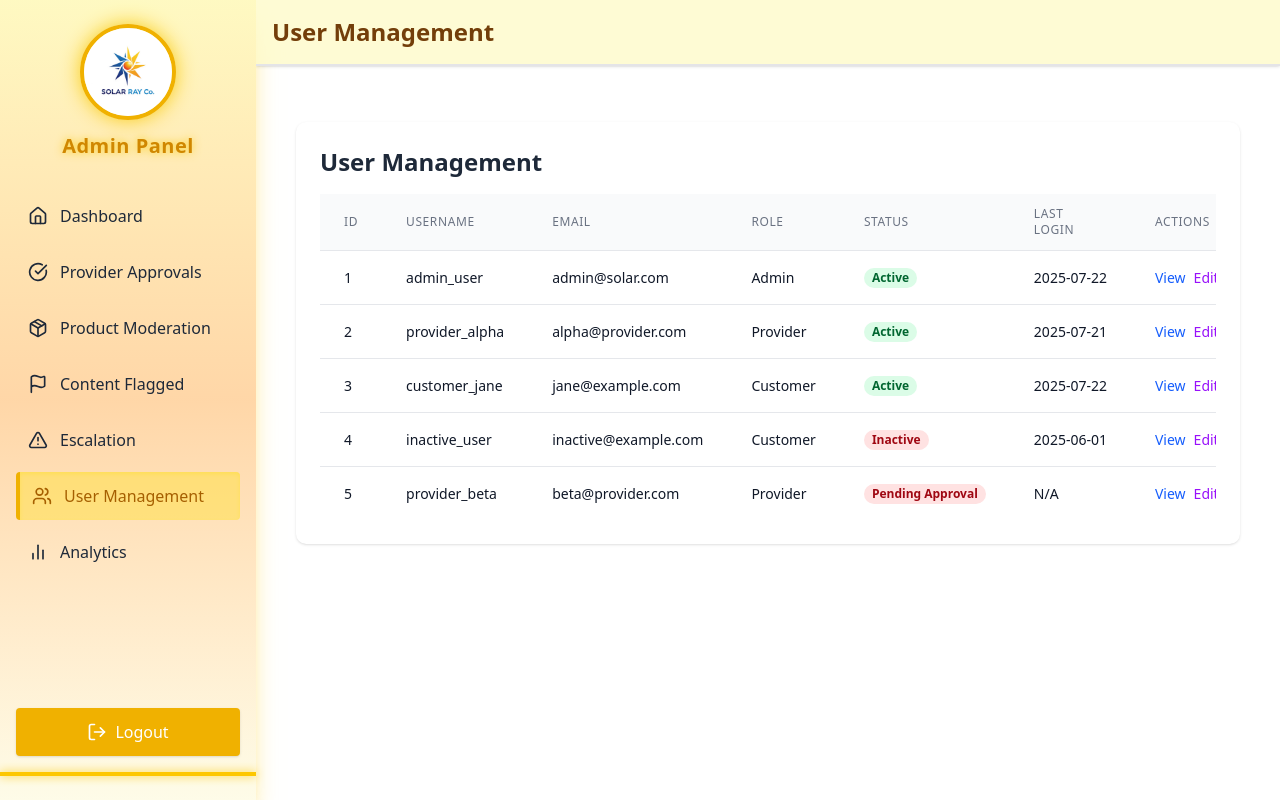
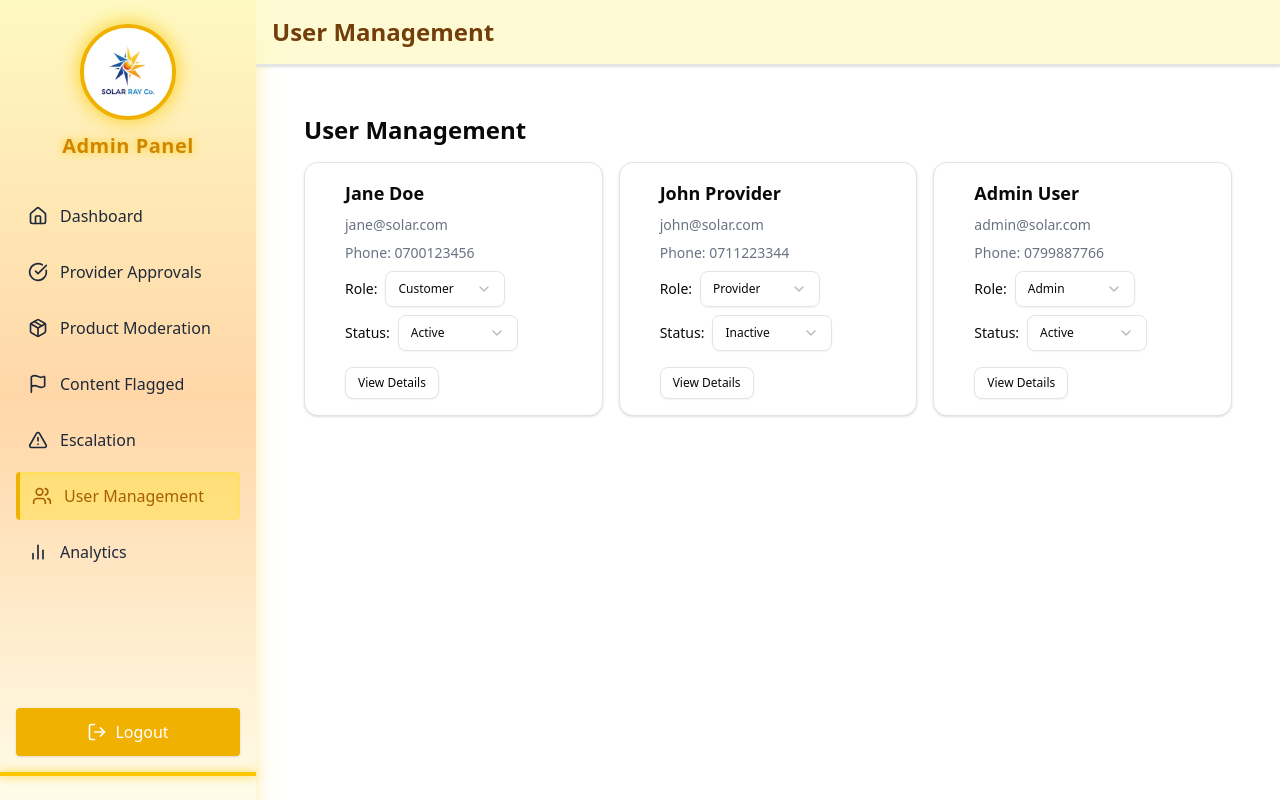
Before and after one commit to Michael-Munga/Ray-Solar-Solutions-Frontend, a React (Vite) app: page /users in a window 1280 px wide. Built offline with nearby package versions, Linux system fonts and the light colour scheme.

Commit message:
Allow admin to change user role (customer, provider, admin) and enable status toggling (active/inactive)

```diff
--- a/src/pages/admin/UserManagement.jsx
+++ b/src/pages/admin/UserManagement.jsx
@@ -1,193 +1,112 @@
 import React, { useState } from 'react';
-import { X } from 'lucide-react'; // For modal close icon
+import { Card, CardContent } from '@/components/ui/card';
+import { Dialog, DialogContent, DialogHeader, DialogTitle, DialogTrigger } from '@/components/ui/dialog';
+import { Button } from '@/components/ui/button';
+import { Select, SelectTrigger, SelectValue, SelectContent, SelectItem } from '@/components/ui/select';
+import { Badge } from '@/components/ui/badge';
 
-function UserManagement() {
-  // Dummy Data for Users
-  const [users, setUsers] = useState([
-    { id: 1, username: 'admin_user', email: 'admin@solar.com', role: 'Admin', status: 'Active', lastLogin: '2025-07-22', registered: '2024-01-01' },
-    { id: 2, username: 'provider_alpha', email: 'alpha@provider.com', role: 'Provider', status: 'Active', lastLogin: '2025-07-21', registered: '2024-03-10' },
-    { id: 3, username: 'customer_jane', email: 'jane@example.com', role: 'Customer', status: 'Active', lastLogin: '2025-07-22', registered: '2024-05-15' },
-    { id: 4, username: 'inactive_user', email: 'inactive@example.com', role: 'Customer', status: 'Inactive', lastLogin: '2025-06-01', registered: '2024-02-20' },
-    { id: 5, username: 'provider_beta', email: 'beta@provider.com', role: 'Provider', status: 'Pending Approval', lastLogin: null, registered: '2025-07-21' },
-  ]);
+const dummyUsers = [
+  {
+    id: 1,
+    name: 'Jane Doe',
+    email: 'jane@solar.com',
+    role: 'customer',
+    status: 'active',
+    phone: '0700123456',
+  },
+  {
+    id: 2,
+    name: 'John Provider',
+    email: 'john@solar.com',
+    role: 'provider',
+    status: 'inactive',
+    phone: '0711223344',
+  },
+  {
+    id: 3,
+    name: 'Admin User',
+    email: 'admin@solar.com',
+    role: 'admin',
+    status: 'active',
+    phone: '0799887766',
+  },
+];
 
-  const [isModalOpen, setIsModalOpen] = useState(false);
-  const [selectedUser, setSelectedUser] = useState(null);
-  const [actionType, setActionType] = useState(null); // 'view', 'edit', 'toggle_status', 'reset_password'
-  const [editedUser, setEditedUser] = useState(null);
+const statusColor = {
+  active: 'bg-green-100 text-green-800',
+  inactive: 'bg-red-100 text-red-800',
+};
 
-  const handleViewDetails = (user) => {
-    setSelectedUser(user);
-    setActionType('view');
-    setIsModalOpen(true);
+export default function UserManagement() {
+  const [users, setUsers] = useState(dummyUsers);
+
+  const handleRoleChange = (id, newRole) => {
+    setUsers(users.map(user => user.id === id ? { ...user, role: newRole } : user));
   };
 
-  const handleEditClick = (user) => {
-    setSelectedUser(user);
-    setEditedUser({ ...user }); // Copy for editing
-    setActionType('edit');
-    setIsModalOpen(true);
-  };
-
-  const handleToggleStatus = (user) => {
-    setSelectedUser(user);
-    setActionType('toggle_status');
-    setIsModalOpen(true);
-  };
-
-  const handleEditChange = (e) => {
-    const { name, value, type, checked } = e.target;
-    setEditedUser(prev => ({
-      ...prev,
-      [name]: type === 'checkbox' ? checked : value
-    }));
-  };
-
-  const confirmAction = () => {
-    // api request
-    if (!selectedUser) return;
-
-    let updatedUsers = [...users];
-    let message = "";
-
-    if (actionType === 'edit' && editedUser) {
-      updatedUsers = updatedUsers.map(u => u.id === editedUser.id ? editedUser : u);
-      message = `User '${editedUser.username}' updated!`;
-    } else if (actionType === 'toggle_status') {
-      const newStatus = selectedUser.status === 'Active' ? 'Inactive' : 'Active';
-      updatedUsers = updatedUsers.map(u => u.id === selectedUser.id ? { ...u, status: newStatus } : u);
-      message = `User '${selectedUser.username}' status changed to ${newStatus}!`;
-    } else if (actionType === 'reset_password') {
-      message = `Password reset for '${selectedUser.username}' (Simulated: email sent)!`;
-    } else {
-      return;
-    }
-
-    setUsers(updatedUsers);
-    setIsModalOpen(false);
-    setSelectedUser(null);
-    setEditedUser(null);
-    alert(message);
+  const handleStatusChange = (id, newStatus) => {
+    setUsers(users.map(user => user.id === id ? { ...user, status: newStatus } : user));
   };
 
   return (
-    <div className="container mx-auto px-4 py-8">
-      <div className="bg-white rounded-lg shadow p-6 mb-6">
-        <h2 className="text-2xl font-semibold text-gray-800 mb-4">User Management</h2>
-        <div className="overflow-x-auto">
-          <table className="min-w-full divide-y divide-gray-200">
-            <thead className="bg-gray-50">
-              <tr>
-                <th className="px-6 py-3 text-left text-xs font-medium text-gray-500 uppercase tracking-wider">ID</th>
-                <th className="px-6 py-3 text-left text-xs font-medium text-gray-500 uppercase tracking-wider">Username</th>
-                <th className="px-6 py-3 text-left text-xs font-medium text-gray-500 uppercase tracking-wider">Email</th>
-                <th className="px-6 py-3 text-left text-xs font-medium text-gray-500 uppercase tracking-wider">Role</th>
-                <th className="px-6 py-3 text-left text-xs font-medium text-gray-500 uppercase tracking-wider">Status</th>
-                <th className="px-6 py-3 text-left text-xs font-medium text-gray-500 uppercase tracking-wider">Last Login</th>
-                <th className="px-6 py-3 text-left text-xs font-medium text-gray-500 uppercase tracking-wider">Actions</th>
-              </tr>
-            </thead>
-            <tbody className="bg-white divide-y divide-gray-200">
-              {users.map((user) => (
-                <tr key={user.id}>
-                  <td className="px-6 py-4 whitespace-nowrap text-sm text-gray-900">{user.id}</td>
-                  <td className="px-6 py-4 whitespace-nowrap text-sm text-gray-900">{user.username}</td>
-                  <td className="px-6 py-4 whitespace-nowrap text-sm text-gray-900">{user.email}</td>
-                  <td className="px-6 py-4 whitespace-nowrap text-sm text-gray-900">{user.role}</td>
-                  <td className="px-6 py-4 whitespace-nowrap text-sm text-gray-900">
-                    <span className={`px-2 inline-flex text-xs leading-5 font-semibold rounded-full ${
-                      user.status === 'Active' ? 'bg-green-100 text-green-800' : 'bg-red-100 text-red-800'
-                    }`}>
-                      {user.status}
-                    </span>
-                  </td>
-                  <td className="px-6 py-4 whitespace-nowrap text-sm text-gray-900">{user.lastLogin || 'N/A'}</td>
-                  <td className="px-6 py-4 whitespace-nowrap text-sm font-medium">
-                    <button onClick={() => handleViewDetails(user)} className="text-blue-600 hover:text-blue-900 mr-2">View</button>
-                    <button onClick={() => handleEditClick(user)} className="text-purple-600 hover:text-purple-900 mr-2">Edit</button>
-                    {user.status === 'Active' ? (
-                      <button onClick={() => handleToggleStatus(user)} className="text-orange-600 hover:text-orange-900">Deactivate</button>
-                    ) : (
-                      <button onClick={() => handleToggleStatus(user)} className="text-green-600 hover:text-green-900">Activate</button>
-                    )}
-                  </td>
-                </tr>
-              ))}
-            </tbody>
-          </table>
-        </div>
+    <div className="p-6 space-y-4">
+      <h1 className="text-2xl font-bold mb-4">User Management</h1>
+
+      <div className="grid grid-cols-1 md:grid-cols-2 lg:grid-cols-3 gap-4">
+        {users.map(user => (
+          <Card key={user.id} className="p-4 shadow-sm border rounded-xl">
+            <CardContent className="space-y-2">
+              <div className="text-lg font-semibold">{user.name}</div>
+              <div className="text-sm text-gray-500">{user.email}</div>
+              <div className="text-sm text-gray-500">Phone: {user.phone}</div>
+
+              <div className="flex items-center gap-2">
+                <span className="text-sm font-medium">Role:</span>
+                <Select value={user.role} onValueChange={(val) => handleRoleChange(user.id, val)}>
+                  <SelectTrigger className="w-[120px] text-xs">
+                    <SelectValue />
+                  </SelectTrigger>
+                  <SelectContent>
+                    <SelectItem value="customer">Customer</SelectItem>
+                    <SelectItem value="provider">Provider</SelectItem>
+                    <SelectItem value="admin">Admin</SelectItem>
+                  </SelectContent>
+                </Select>
+              </div>
+
+              <div className="flex items-center gap-2">
+                <span className="text-sm font-medium">Status:</span>
+                <Select value={user.status} onValueChange={(val) => handleStatusChange(user.id, val)}>
+                  <SelectTrigger className="w-[120px] text-xs">
+                    <SelectValue />
+                  </SelectTrigger>
+                  <SelectContent>
+                    <SelectItem value="active">Active</SelectItem>
+                    <SelectItem value="inactive">Inactive</SelectItem>
+                  </SelectContent>
+                </Select>
+              </div>
+
+              <Dialog>
+                <DialogTrigger asChild>
+                  <Button size="sm" variant="outline" className="mt-2 text-xs">View Details</Button>
+                </DialogTrigger>
+                <DialogContent>
+                  <DialogHeader>
+                    <DialogTitle>{user.name}'s Details</DialogTitle>
+                  </DialogHeader>
+                  <div className="space-y-2 text-sm">
+                    <p><strong>Email:</strong> {user.email}</p>
+                    <p><strong>Phone:</strong> {user.phone}</p>
+                    <p><strong>Role:</strong> {user.role}</p>
+                    <p><strong>Status:</strong> <Badge className={statusColor[user.status]}>{user.status}</Badge></p>
+                  </div>
+                </DialogContent>
+              </Dialog>
+            </CardContent>
+          </Card>
+        ))}
       </div>
-
-      {/* Basic Modal Implementation */}
-      {isModalOpen && selectedUser && (
-        <div className="fixed inset-0 bg-gray-600 bg-opacity-50 flex justify-center items-center z-50 p-4">
-          <div className="bg-white rounded-lg shadow-xl w-full max-w-lg mx-auto overflow-hidden">
-            <div className="flex justify-between items-center p-4 border-b">
-              <h3 className="text-xl font-semibold text-gray-800">
-                {actionType === 'view' ? 'User Details' :
-                 actionType === 'edit' ? 'Edit User' :
-                 actionType === 'toggle_status' ? 'Change User Status' : 'Action'}
-              </h3>
-              <button onClick={() => setIsModalOpen(false)} className="text-gray-500 hover:text-gray-700">
-                <X size={24} />
-              </button>
-            </div>
-            <div className="p-4">
-              {actionType === 'view' && (
-                <>
-                  <p><strong>Username:</strong> {selectedUser.username}</p>
-                  <p><strong>Email:</strong> {selectedUser.email}</p>
-                  <p><strong>Role:</strong> {selectedUser.role}</p>
-                  <p><strong>Status:</strong> {selectedUser.status}</p>
-                  <p><strong>Last Login:</strong> {selectedUser.lastLogin || 'N/A'}</p>
-                  <p><strong>Registered:</strong> {selectedUser.registered}</p>
-                </>
-              )}
-              {actionType === 'edit' && editedUser && (
-                <form>
-                  <div className="mb-2">
-                    <label className="block text-sm font-medium text-gray-700">Username</label>
-                    <input type="text" name="username" value={editedUser.username} onChange={handleEditChange} className="mt-1 block w-full border border-gray-300 rounded-md shadow-sm p-2" />
-                  </div>
-                  <div className="mb-2">
-                    <label className="block text-sm font-medium text-gray-700">Email</label>
-                    <input type="email" name="email" value={editedUser.email} onChange={handleEditChange} className="mt-1 block w-full border border-gray-300 rounded-md shadow-sm p-2" />
-                  </div>
-                  <div className="mb-2">
-                    <label className="block text-sm font-medium text-gray-700">Role</label>
-                    <select name="role" value={editedUser.role} onChange={handleEditChange} className="mt-1 block w-full border border-gray-300 rounded-md shadow-sm p-2">
-                      <option value="Admin">Admin</option>
-                      <option value="Provider">Provider</option>
-                      <option value="Customer">Customer</option>
-                    </select>
-                  </div>
-                  <div className="mb-2">
-                    <label className="block text-sm font-medium text-gray-700">Status</label>
-                    <select name="status" value={editedUser.status} onChange={handleEditChange} className="mt-1 block w-full border border-gray-300 rounded-md shadow-sm p-2">
-                      <option value="Active">Active</option>
-                      <option value="Inactive">Inactive</option>
-                      <option value="Pending Approval">Pending Approval</option> {/* For new providers */}
-                    </select>
-                  </div>
-                </form>
-              )}
-              {actionType === 'toggle_status' && (
-                <p>Are you sure you want to change the status of **{selectedUser.username}** to **{selectedUser.status === 'Active' ? 'Inactive' : 'Active'}**?</p>
-              )}
-            </div>
-            <div className="p-4 border-t flex justify-end space-x-2">
-              <button onClick={() => setIsModalOpen(false)} className="px-4 py-2 bg-gray-300 text-gray-800 rounded hover:bg-gray-400">Cancel</button>
-              {(actionType === 'edit' || actionType === 'toggle_status') && (
-                <button onClick={confirmAction} className="px-4 py-2 bg-blue-600 text-white rounded hover:bg-blue-700">
-                  {actionType === 'edit' ? 'Save Changes' : 'Confirm'}
-                </button>
-              )}
-            </div>
-          </div>
-        </div>
-      )}
     </div>
   );
 }
-
-export default UserManagement;
```
Also changed, not shown: 1 other file (tests, documents, lock files or other folders).
